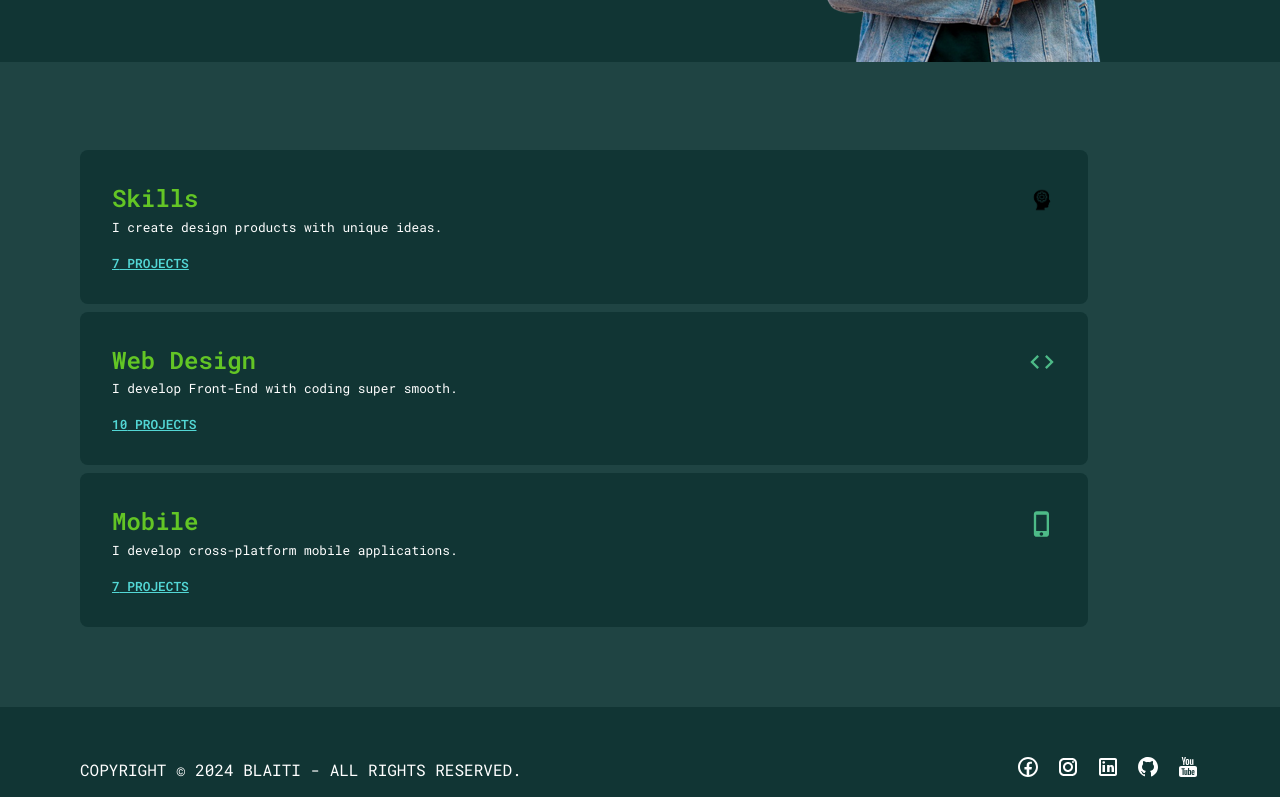
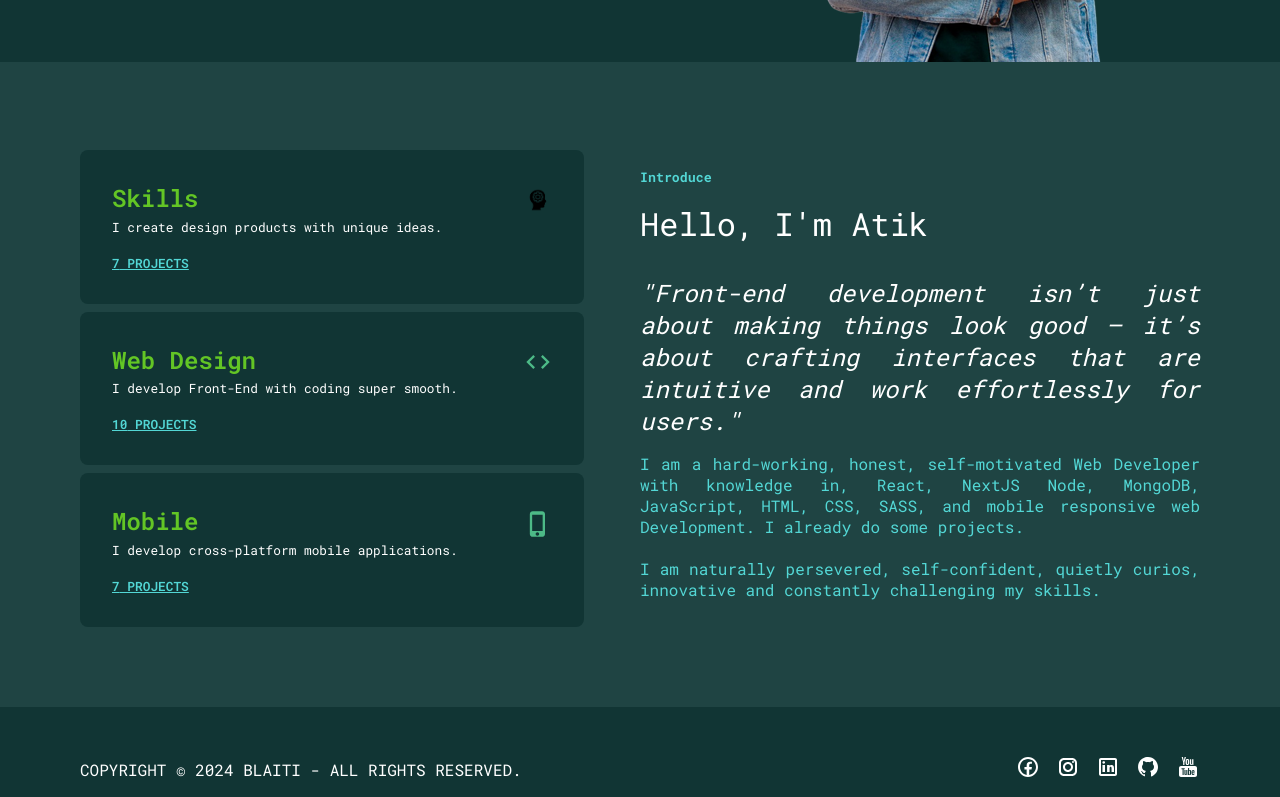
Before and after one commit to Atik2788/Port.F-24, a Next.js app: page / in a window 1280 px wide. Shown: the part 555-1352 px from the top of the page. Built offline with nearby package versions, Linux system fonts and the light colour scheme.

Commit message:
Initial commit

```diff
--- a/components/About.tsx
+++ b/components/About.tsx
@@ -23,7 +23,13 @@ export default function About() {
                         projects={7} />
                 </div>
 
-
+                <div className="flex-full about-text">
+                    <h5 className="gray">Introduce</h5>
+                    <h1 className="white">Hello, I&#39;m Atik</h1>
+                    <h3 className="white">"Front-end development isn’t just about making things look good – it’s about crafting interfaces that are intuitive and work effortlessly for users."</h3>
+                    <p className="gray">I am a hard-working, honest, self-motivated Web Developer with knowledge in, React, NextJS Node, MongoDB, JavaScript, HTML, CSS, SASS, and mobile responsive web Development. I already do some projects.<br/><br/>
+                    I am naturally persevered, self-confident, quietly curios, innovative and constantly challenging my skills.</p>
+                </div>
             </div>
 
             {/* <div className="flex partners justify-space">
```
